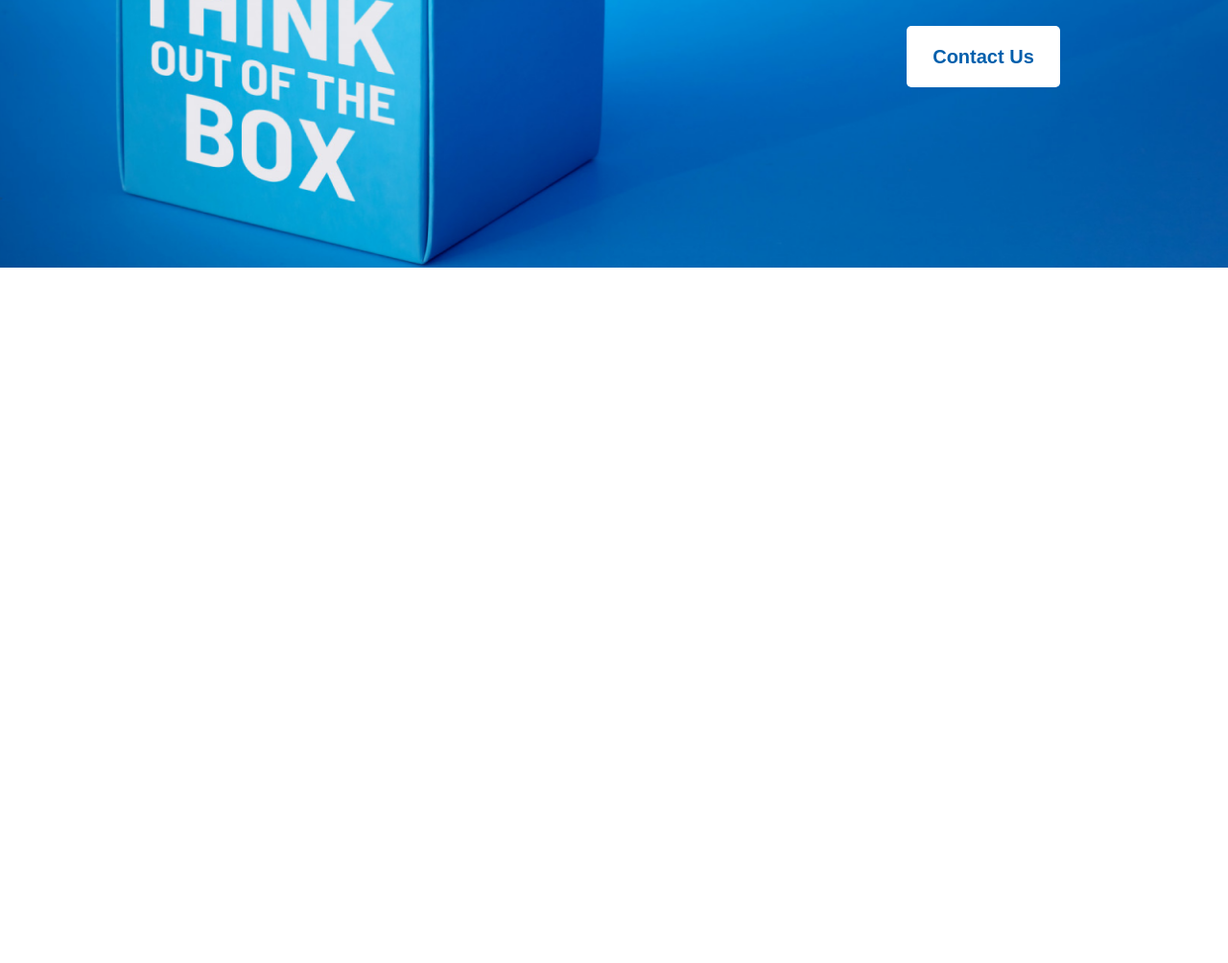
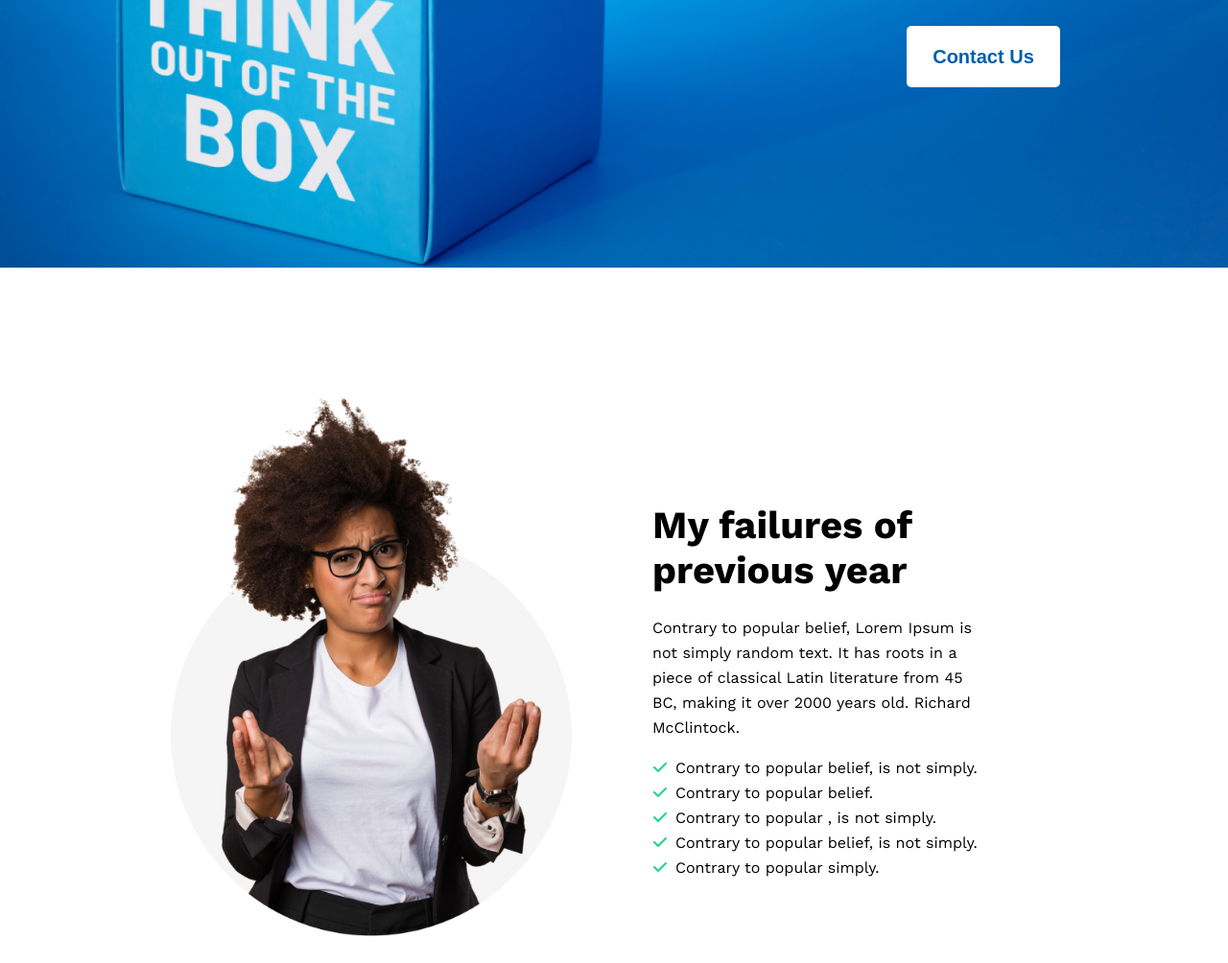
Before and after one commit to mdashraful/hero-assignment-01, a plain HTML site: page index.html in a window 1280 px wide. Shown: the part 521-1525 px from the top of the page at 96% size. Before the commit the page ends 800 px from the top, so only its background shows below. Drawn offline with nearby package versions, Linux system fonts and the light colour scheme.

Commit message:
my failures section added

```diff
--- a/index.html
+++ b/index.html
@@ -10,6 +10,8 @@
     <link rel="stylesheet" href="style.css">
     <!-- fonts -->
     <link rel="preconnect" href="https://fonts.googleapis.com"><link rel="preconnect" href="https://fonts.gstatic.com" crossorigin><link href="https://fonts.googleapis.com/css2?family=Work+Sans:wght@400;500;700&display=swap" rel="stylesheet">
+    <!-- icon -->
+    <script src="https://kit.fontawesome.com/cc984cff26.js" crossorigin="anonymous"></script>
 </head>
 <body>
     <header>
@@ -18,7 +20,24 @@
             <p class="banner-description">There are many variations of passages of Lorem Ipsum available, but the majority have suffered alteration in some form, by injected humour, or randomised words</p>
             <button class="btn btn-banner">Contact Us</button>
         </div>
-
     </header>
+    <main>
+        <section class="my-failures-container">
+            <div class="person">
+                <img class="my-image" src="./images/person.png" alt="">
+            </div>
+            <div class="my-failures-content">
+                <h3 class="title-text">My failures of previous year</h3>
+                <p class="details-text">Contrary to popular belief, Lorem Ipsum is not simply random text. It has roots in a piece of classical Latin literature from 45 BC, making it over 2000 years old. Richard McClintock.</p>
+                <ul class="fa-ul details-text">
+                    <li><span class="fa-li"><i class="fa-solid fa-check"></i></span>Contrary to popular belief, is not simply.</li>
+                    <li><span class="fa-li"><i class="fa-solid fa-check"></i></span>Contrary to popular belief.</li>
+                    <li><span class="fa-li"><i class="fa-solid fa-check"></i></span>Contrary to popular , is not simply.</li>
+                    <li><span class="fa-li"><i class="fa-solid fa-check"></i></span>Contrary to popular belief, is not simply.</li>
+                    <li><span class="fa-li"><i class="fa-solid fa-check"></i></span>Contrary to popular simply.</li>
+                </ul>
+            </div>
+        </section>
+    </main>
 </body>
 </html>
--- a/style.css
+++ b/style.css
@@ -21,6 +21,17 @@ body {
     border-radius: 5px;
 }
 
+.title-text {
+    font-weight: 700;
+    font-size: 40px;
+    line-height: 47px;
+}
+
+.details-text {
+    font-weight: 400;
+    font-size: 16px;
+    line-height: 26px;
+}
 /* header */
 header {
     background-image: url('./images/banner/banner3.png');
@@ -60,3 +71,45 @@ header {
     color: #005FAC;
     background: #FFFFFF;
 }
+/* main */
+main {
+    width: 75%;
+    margin: auto;
+}
+/* my-failures section */
+.my-failures-container {
+    display: flex;
+    align-items: center;
+    justify-content: space-around;
+    margin-top: 100px;
+}
+
+.person {
+    width: 50%;
+}
+
+.my-image {
+    width: 450px;
+}
+
+.my-failures-content {
+    width: 50%;
+    padding: 75px 25px 0px 0px;
+    margin: 70px;
+}
+
+.my-failures-content .title-text {
+    margin-bottom: 24px;
+}
+
+.my-failures-content .details-text {
+    margin-bottom: 16px;
+}
+
+.fa-check {
+    color: #16D887;;
+}
+
+.fa-ul {
+    margin-left: var(--fa-li-margin,1.5em) !important;
+}
```
Also changed, not shown: images/icons/checkmark.png (added).
